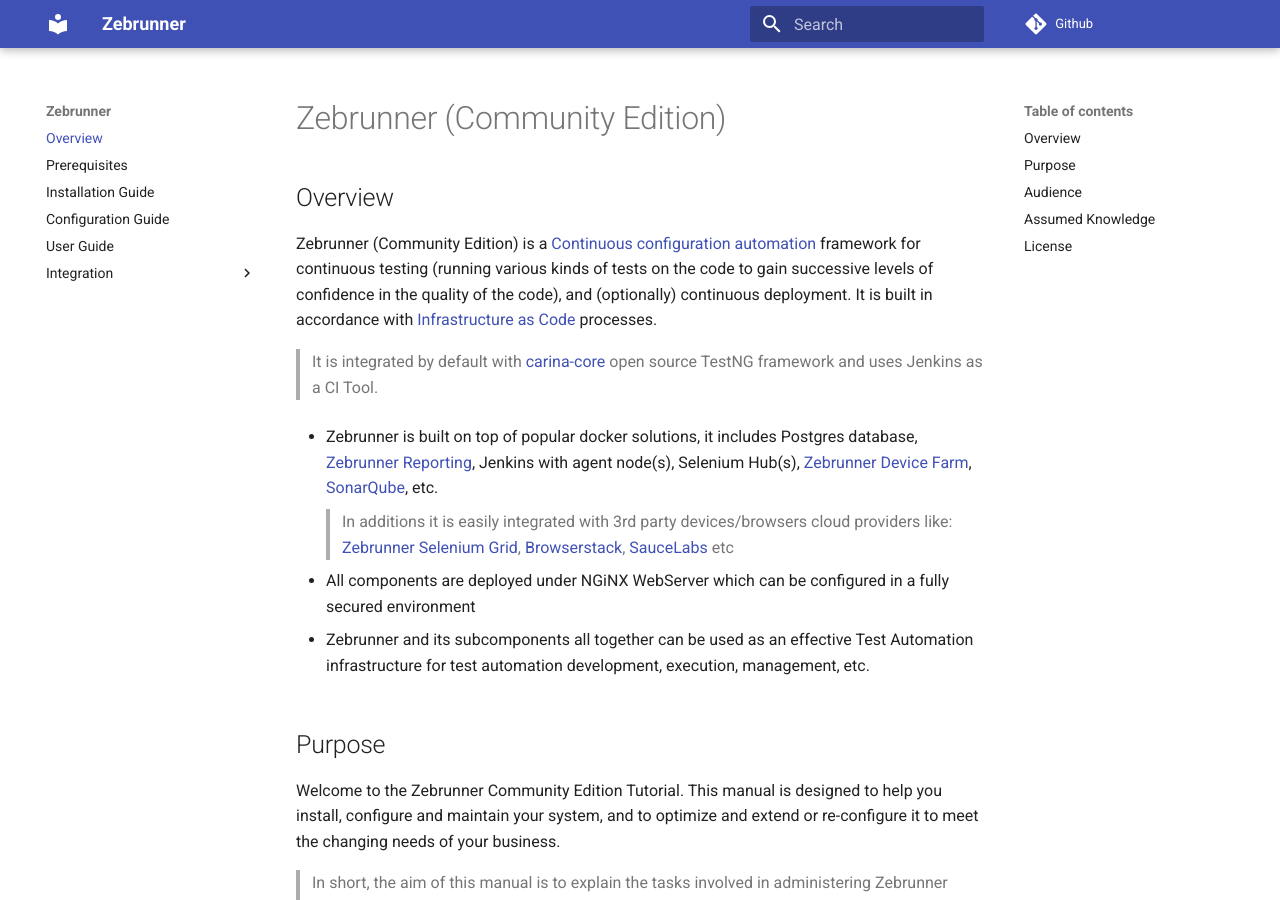
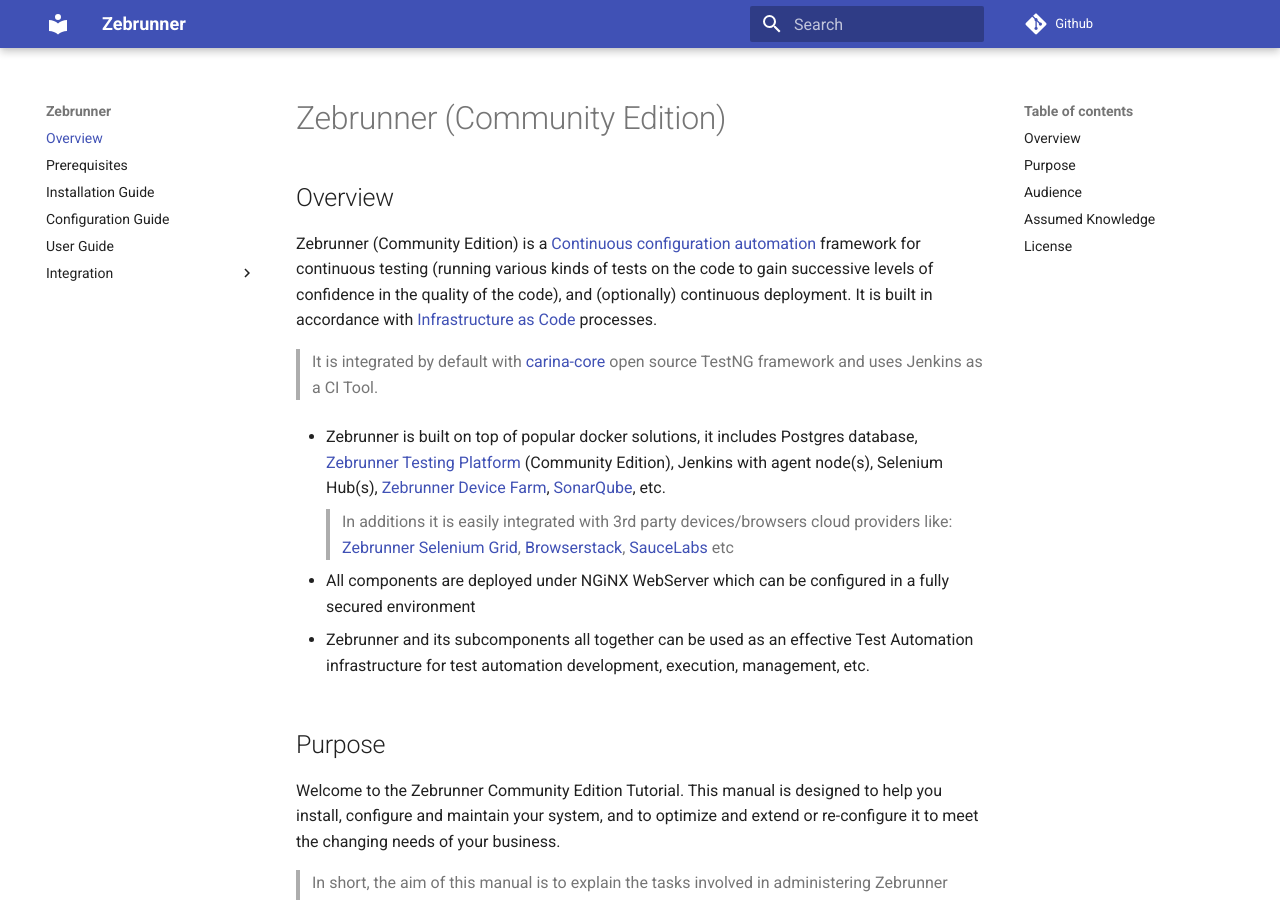
Before and after one commit to zebrunner/community-edition, an MkDocs documentation site: the page built from docs/index.md, in a window 1280 px wide and 900 px high. Built offline with MkDocs 1.6.1 and Material for MkDocs 9.7.7, drawn with Linux system fonts in a browser that asks for light colours; comment, search, counter and statistics services are not loaded; old or Windows-style settings are respelled for this version of MkDocs.

Commit message:
reporting updated to Zebrunner Testing Platform name and provided direct link

```diff
--- a/docs/index.md
+++ b/docs/index.md
@@ -5,7 +5,7 @@
 Zebrunner (Community Edition) is a [Continuous configuration automation](https://en.wikipedia.org/wiki/Infrastructure_as_code#Continuous_configuration_automation) framework for continuous testing (running various kinds of tests on the code to gain successive levels of confidence in the quality of the code), and (optionally) continuous deployment. It is built in accordance with [Infrastructure as Code](https://en.wikipedia.org/wiki/Infrastructure_as_code) processes.
 > It is integrated by default with [carina-core](http://www.carina-core.io) open source TestNG framework and uses Jenkins as a CI Tool.
 
-* Zebrunner is built on top of popular docker solutions, it includes Postgres database, [Zebrunner Reporting](https://zebrunner.com/), Jenkins with agent node(s), Selenium Hub(s), [Zebrunner Device Farm](https://zebrunner.com/products/mobile-testing-farm/), [SonarQube](https://github.com/zebrunner/sonarqube), etc.
+* Zebrunner is built on top of popular docker solutions, it includes Postgres database, [Zebrunner Testing Platform](https://zebrunner.com/testing-platform) (Community Edition), Jenkins with agent node(s), Selenium Hub(s), [Zebrunner Device Farm](https://zebrunner.com/products/mobile-testing-farm/), [SonarQube](https://github.com/zebrunner/sonarqube), etc.
   > In additions it is easily integrated with 3rd party devices/browsers cloud providers like: [Zebrunner Selenium Grid](https://zebrunner.com/selenium-grid), [Browserstack](https://www.browserstack.com/), [SauceLabs](https://saucelabs.com/) etc
 
 * All components are deployed under NGiNX WebServer which can be configured in a fully secured environment
```
